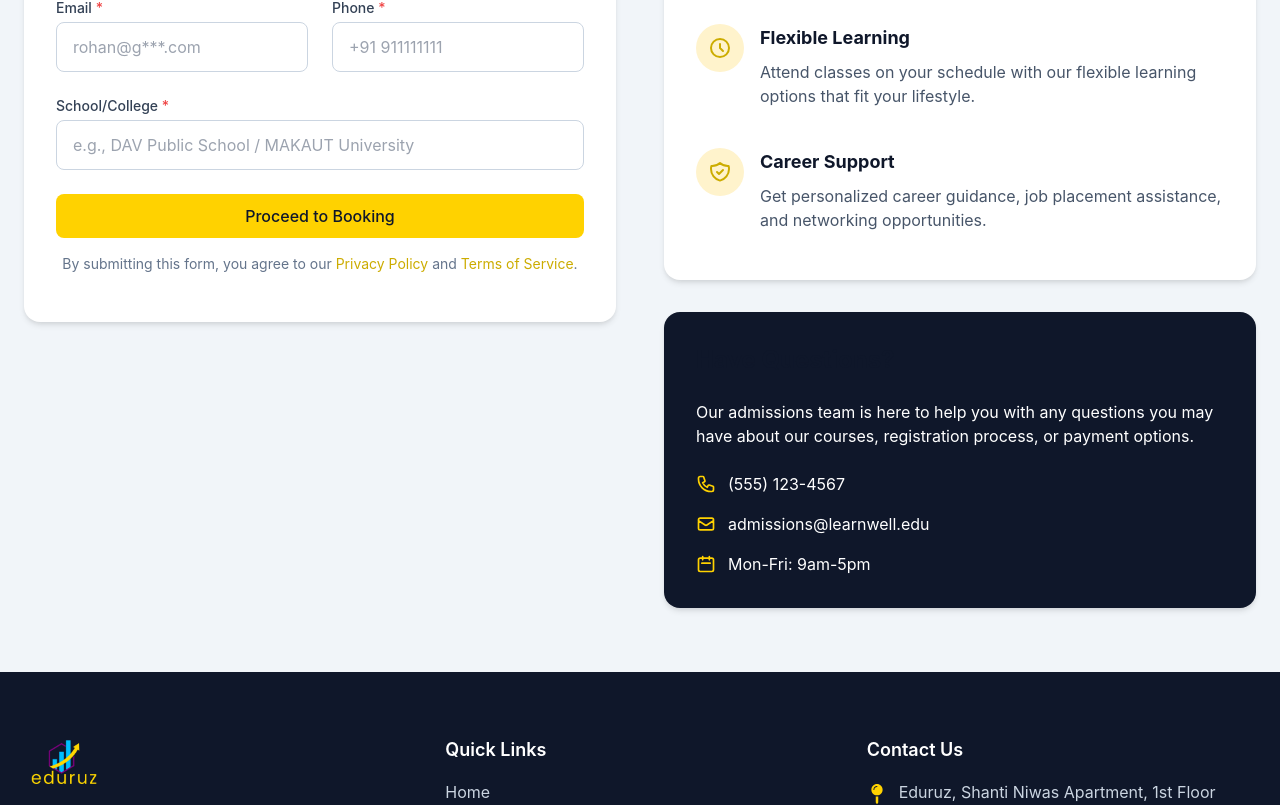
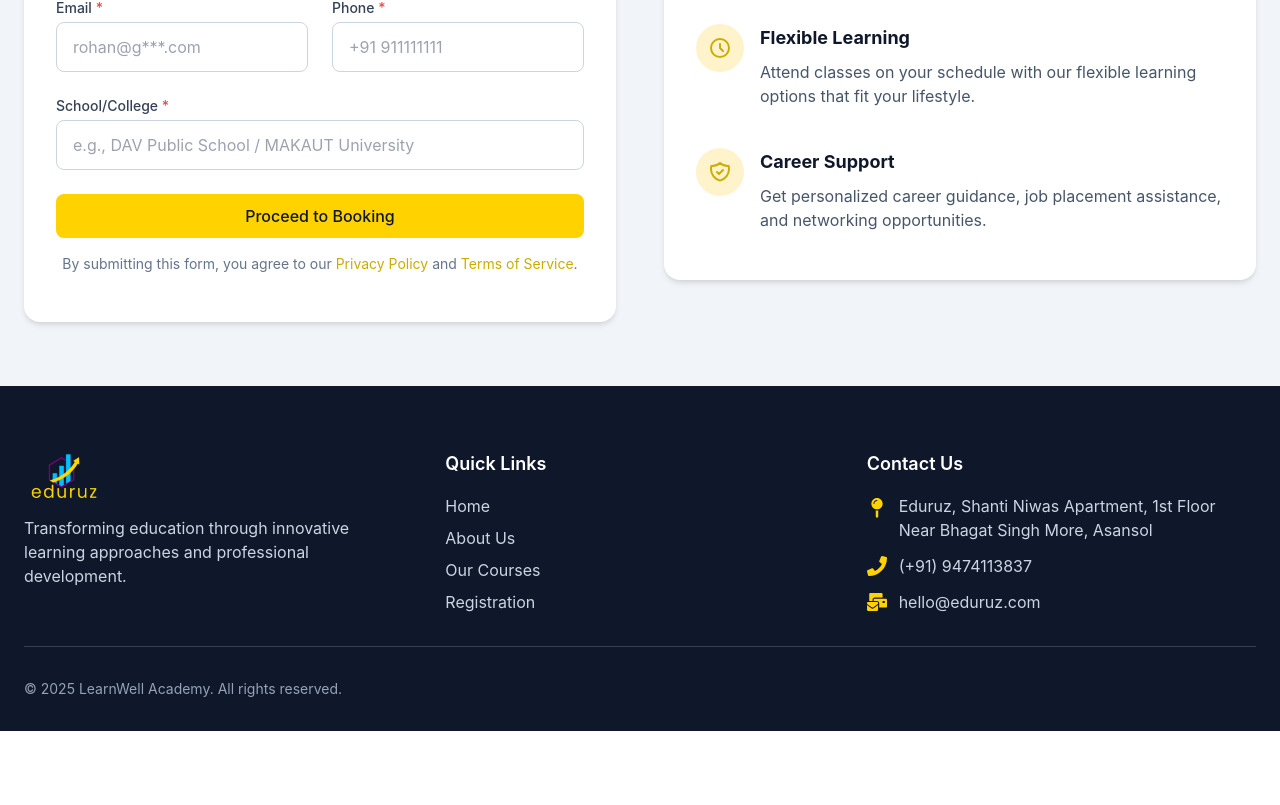
Before and after one commit to kochi0903/EduCation-Webiste, a React (Vite) app: page /register in a window 1280 px wide. Shown: the part 560-1365 px from the top of the page. After the commit the page ends 1291 px from the top, so only its background shows below. Built offline with nearby package versions, Linux system fonts and the light colour scheme.

Commit message:
Update course durations and pricing; enhance About page bio

```diff
--- a/src/data/courses.js
+++ b/src/data/courses.js
@@ -80,7 +80,7 @@ export const courses = [
     price: 1999.99,
     category: "Programming",
     level: "College/University",
-    duration: "14 weeks",
+    duration: "6 weeks",
     studentsEnrolled: 1320,
     featured: false,
     rating: 4.7,
@@ -97,7 +97,7 @@ export const courses = [
     price: 3499.99,
     category: "Data Science",
     level: "College/University",
-    duration: "16 weeks",
+    duration: "8 weeks",
     studentsEnrolled: 1890,
     featured: false,
     rating: 4.9,
@@ -113,10 +113,10 @@ export const courses = [
       "Master React.js including components, hooks, context API, and routing. Includes building responsive UIs, API integration, and deployment strategies.",
     imageUrl:
       "https://images.pexels.com/photos/4164418/pexels-photo-4164418.jpeg",
-    price: 1499.99,
+    price: 2499.99,
     category: "Programming",
     level: "College/University",
-    duration: "12 weeks",
+    duration: "8 weeks",
     studentsEnrolled: 2150,
     featured: true,
     rating: 4.9,
@@ -133,7 +133,7 @@ export const courses = [
     price: 1499.99,
     category: "Programming",
     level: "College/University",
-    duration: "10 weeks",
+    duration: "4 weeks",
     studentsEnrolled: 1780,
     featured: false,
     rating: 4.8,
--- a/src/pages/About.jsx
+++ b/src/pages/About.jsx
@@ -16,7 +16,7 @@ const About = () => {
     {
       name: "Kisholoy Roy",
       role: "CTO",
-      bio: "With over 4 years of experience in IT Companies and a MSc in Data Science, Kisholoy founded EduRuz Academy with a vision to transform traditional learning methods.",
+      bio: "With over 5 years of experience in Web Devlopment and SaaS and a MSc in Data Science, Kisholoy founded EduRuz Academy with a vision to transform traditional learning methods.",
       imageUrl: `${Roy}`,
     },
   ];
--- a/src/pages/Register.jsx
+++ b/src/pages/Register.jsx
@@ -138,71 +138,6 @@ const Registration = () => {
                   </div>
                 </div>
               </div>
-
-              <div className="bg-neutral-900 rounded-lg shadow-card p-8 text-white">
-                <h2 className="text-2xl font-bold mb-6">Have Questions?</h2>
-                <p className="mb-6">
-                  Our admissions team is here to help you with any questions you
-                  may have about our courses, registration process, or payment
-                  options.
-                </p>
-
-                <div className="space-y-4">
-                  <div className="flex items-center">
-                    <svg
-                      xmlns="http://www.w3.org/2000/svg"
-                      className="h-5 w-5 text-primary-500 mr-3"
-                      fill="none"
-                      viewBox="0 0 24 24"
-                      stroke="currentColor"
-                    >
-                      <path
-                        strokeLinecap="round"
-                        strokeLinejoin="round"
-                        strokeWidth={2}
-                        d="M3 5a2 2 0 012-2h3.28a1 1 0 01.948.684l1.498 4.493a1 1 0 01-.502 1.21l-2.257 1.13a11.042 11.042 0 005.516 5.516l1.13-2.257a1 1 0 011.21-.502l4.493 1.498a1 1 0 01.684.949V19a2 2 0 01-2 2h-1C9.716 21 3 14.284 3 6V5z"
-                      />
-                    </svg>
-                    <span>(555) 123-4567</span>
-                  </div>
-
-                  <div className="flex items-center">
-                    <svg
-                      xmlns="http://www.w3.org/2000/svg"
-                      className="h-5 w-5 text-primary-500 mr-3"
-                      fill="none"
-                      viewBox="0 0 24 24"
-                      stroke="currentColor"
-                    >
-                      <path
-                        strokeLinecap="round"
-                        strokeLinejoin="round"
-                        strokeWidth={2}
-                        d="M3 8l7.89 5.26a2 2 0 002.22 0L21 8M5 19h14a2 2 0 002-2V7a2 2 0 00-2-2H5a2 2 0 00-2 2v10a2 2 0 002 2z"
-                      />
-                    </svg>
-                    <span>admissions@learnwell.edu</span>
-                  </div>
-
-                  <div className="flex items-center">
-                    <svg
-                      xmlns="http://www.w3.org/2000/svg"
-                      className="h-5 w-5 text-primary-500 mr-3"
-                      fill="none"
-                      viewBox="0 0 24 24"
-                      stroke="currentColor"
-                    >
-                      <path
-                        strokeLinecap="round"
-                        strokeLinejoin="round"
-                        strokeWidth={2}
-                        d="M8 7V3m8 4V3m-9 8h10M5 21h14a2 2 0 002-2V7a2 2 0 00-2-2H5a2 2 0 00-2 2v12a2 2 0 002 2z"
-                      />
-                    </svg>
-                    <span>Mon-Fri: 9am-5pm</span>
-                  </div>
-                </div>
-              </div>
             </motion.div>
           </div>
         </div>
```
